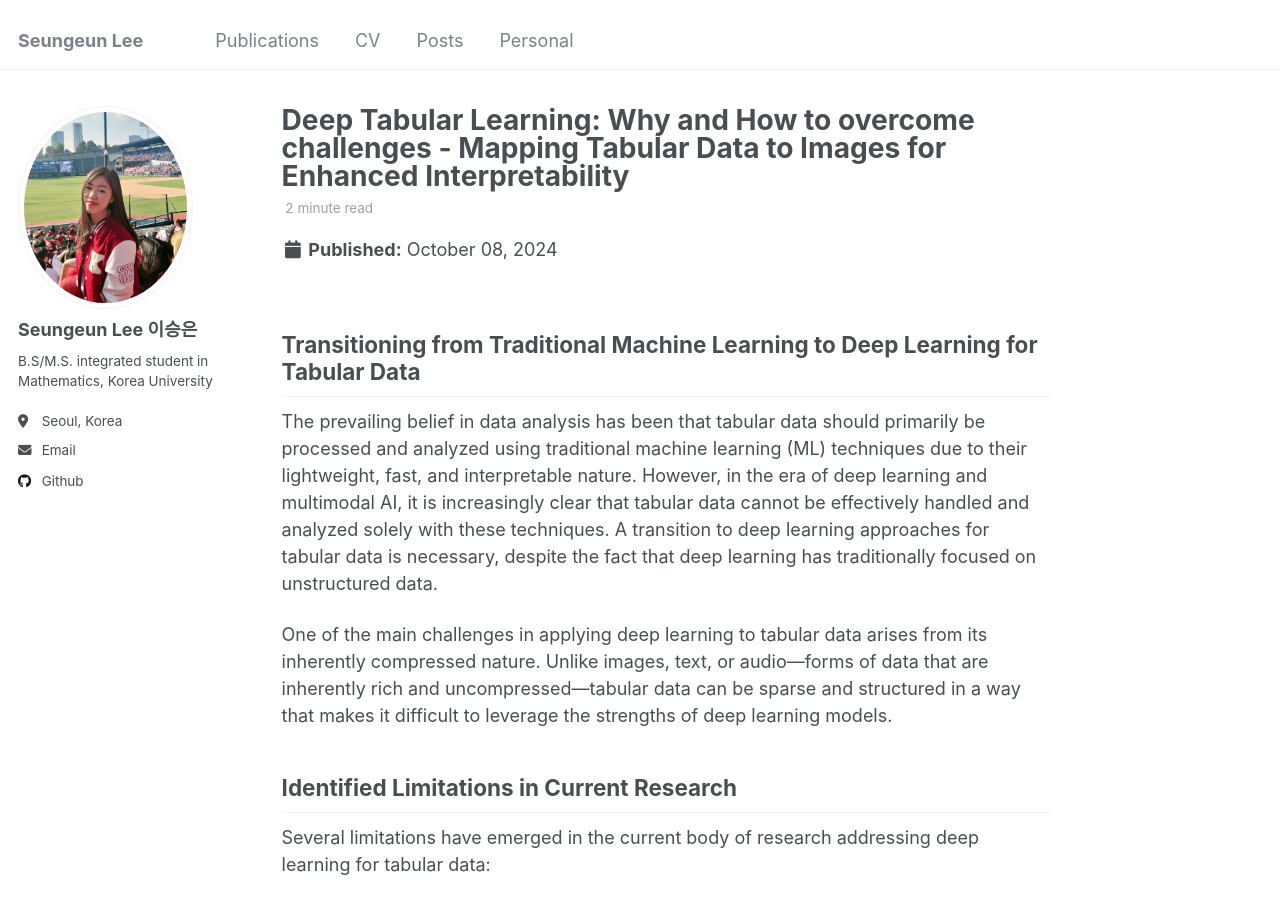
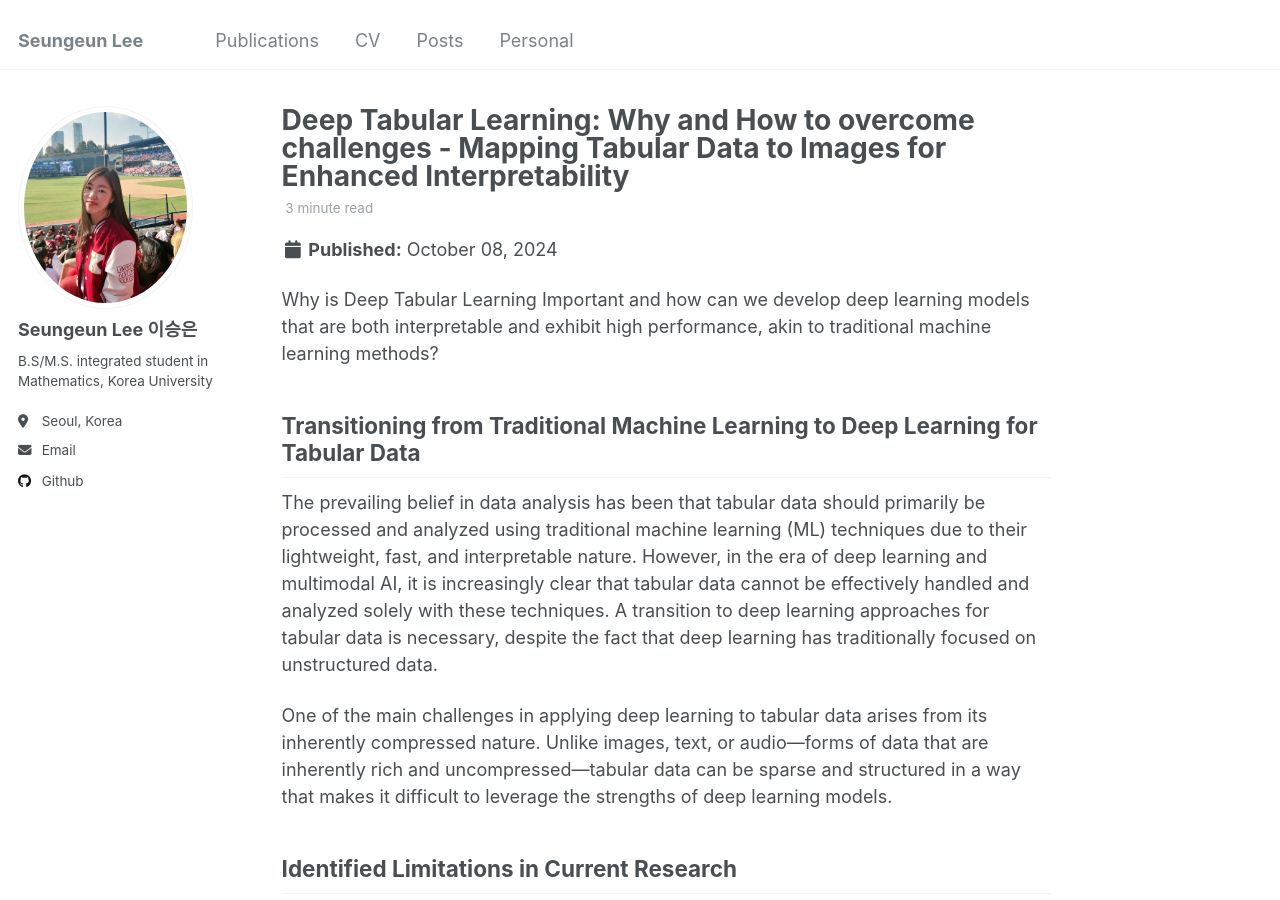
Before and after one commit to duneag2/duneag2.github.io, a Jekyll site: the page built from _posts/2024-10-08-blog-post-1.md, in a window 1280 px wide and 900 px high. Built offline with Jekyll 4.4.1, drawn with Linux system fonts in a browser that asks for light colours.

Commit message:
Update 2024-10-08-blog-post-1.md

```diff
--- a/_posts/2024-10-08-blog-post-1.md
+++ b/_posts/2024-10-08-blog-post-1.md
@@ -6,6 +6,8 @@ tags:
   - tabular data
   - interpretability
 ---
+
+Why is Deep Tabular Learning Important and how can we develop deep learning models that are both interpretable and exhibit high performance, akin to traditional machine learning methods?
 
 ## Transitioning from Traditional Machine Learning to Deep Learning for Tabular Data
 
```
